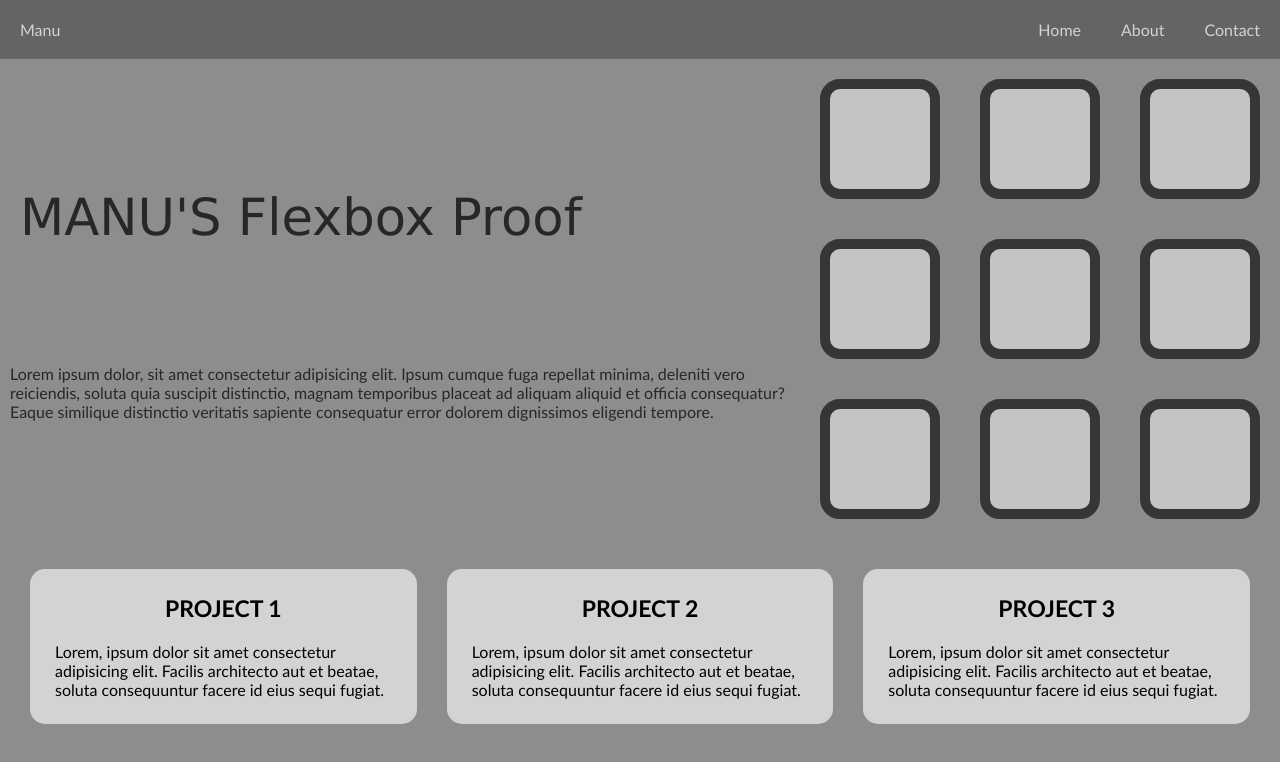
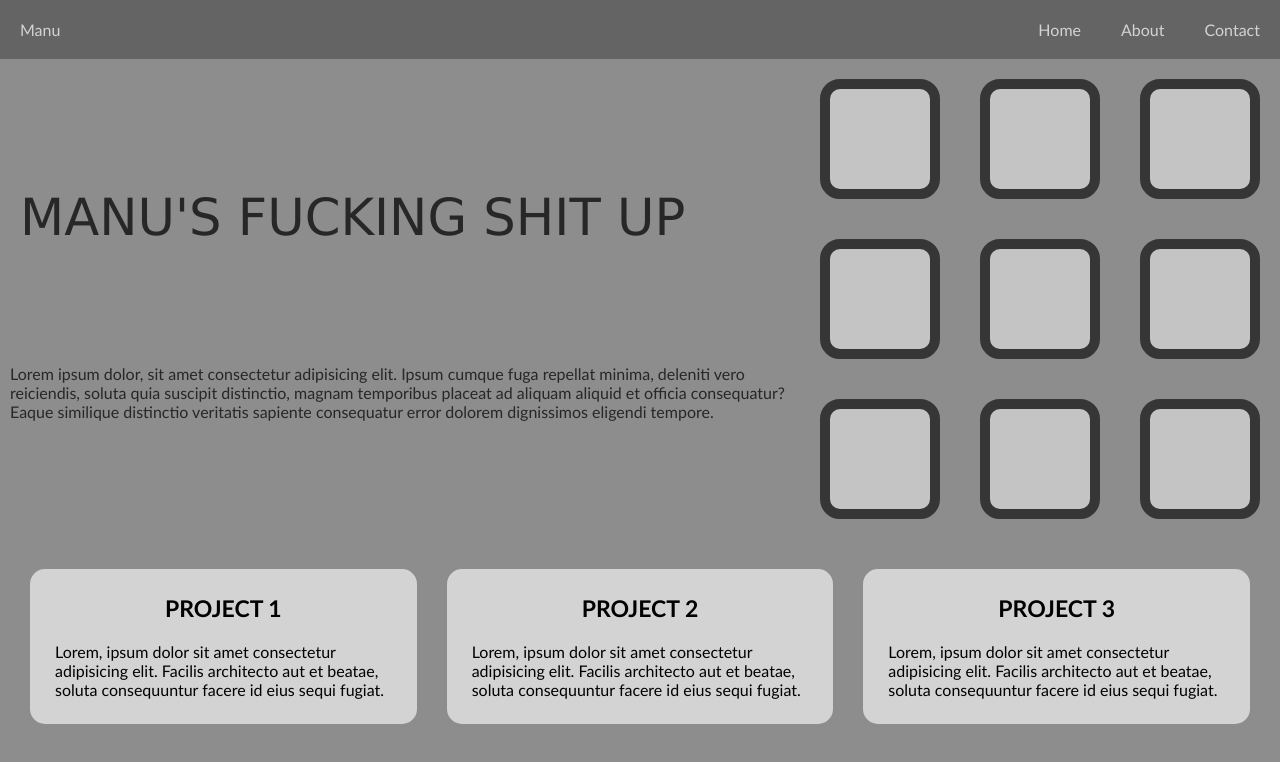
Before and after one commit to cypher-me/learning-flexbox, a plain HTML site: page index.html in a window 1280 px wide. Drawn offline with Linux system fonts and the light colour scheme.

Commit message:
I did this intentionaly so if I cry in the future don't console me

```diff
--- a/index.html
+++ b/index.html
@@ -18,7 +18,7 @@
         <div class="body top-body">
             <div class="top-body-content">
                 <div class="top-body1">
-                    <p class="tbody-title">MANU'S Flexbox Proof</p>
+                    <p class="tbody-title">MANU'S FUCKING SHIT UP</p>
                 </div>
                 <div class="top-body2">
                     <p class="tbody-content">
```
